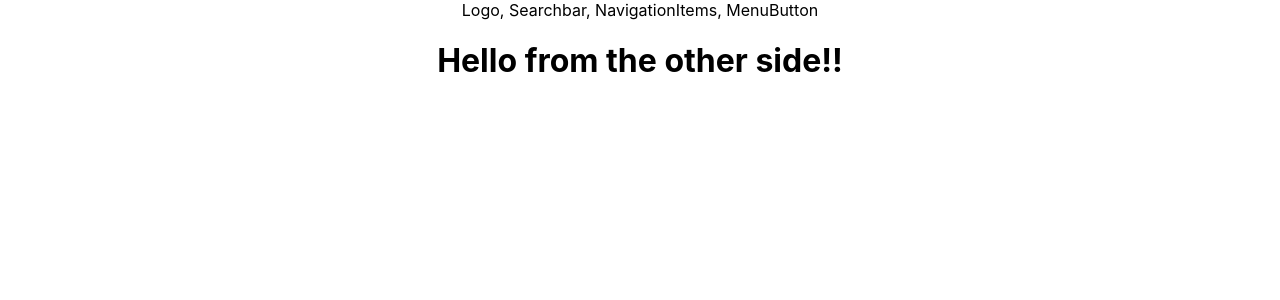
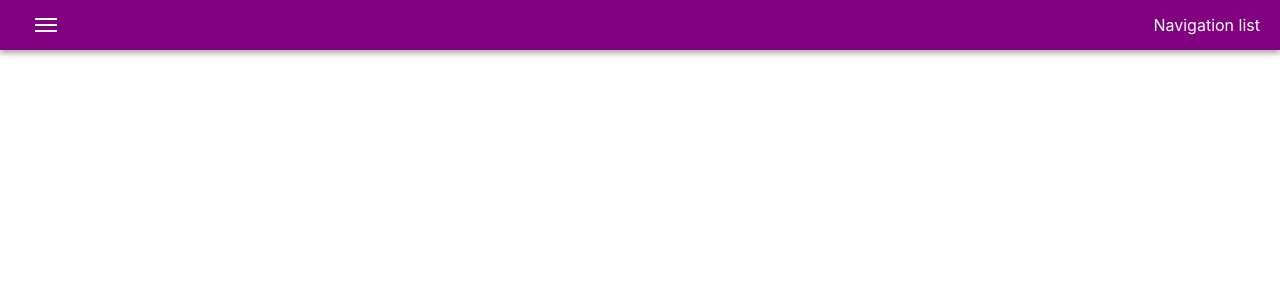
Before and after one commit to Endrjurejwen/movie-app, a React (Create React App) app: page / in a window 1280 px wide. Shown: the top 300 px of the page. Built offline with nearby package versions, Linux system fonts and the light colour scheme.

Commit message:
added animated menu button

```diff
--- a/package.json
+++ b/package.json
@@ -3,9 +3,11 @@
   "version": "0.1.0",
   "private": true,
   "dependencies": {
+    "prop-types": "^15.6.2",
     "react": "^16.7.0",
     "react-dom": "^16.7.0",
-    "react-scripts": "2.1.3"
+    "react-scripts": "2.1.3",
+    "styled-components": "^4.1.3"
   },
   "scripts": {
     "start": "react-scripts start",
@@ -23,7 +25,7 @@
     "not op_mini all"
   ],
   "devDependencies": {
-    "eslint": "^5.12.0",
+    "eslint": "^5.6.0",
     "eslint-config-airbnb": "^17.1.0",
     "eslint-plugin-import": "^2.14.0",
     "eslint-plugin-jsx-a11y": "^6.1.2",
--- a/src/App.css
+++ b/src/App.css
@@ -1,32 +1,7 @@
+*, *::before, *::after {
+  box-sizing: border-box;
+}
+
 .App {
   text-align: center;
 }
-
-.App-logo {
-  animation: App-logo-spin infinite 20s linear;
-  height: 40vmin;
-}
-
-.App-header {
-  background-color: #282c34;
-  min-height: 100vh;
-  display: flex;
-  flex-direction: column;
-  align-items: center;
-  justify-content: center;
-  font-size: calc(10px + 2vmin);
-  color: white;
-}
-
-.App-link {
-  color: #61dafb;
-}
-
-@keyframes App-logo-spin {
-  from {
-    transform: rotate(0deg);
-  }
-  to {
-    transform: rotate(360deg);
-  }
-}
--- a/src/App.js
+++ b/src/App.js
@@ -3,14 +3,13 @@
 import React, { Component } from 'react';
 import './App.css';
 
-import Navigation from './Navigation/Navigation';
+import Navigation from './components/Navigation/Navigation';
 
 class App extends Component {
   render() {
     return (
       <div className="App">
         <Navigation />
-        <h1>Hello from the other side!!</h1>
       </div>
     );
   }
--- a/src/Navigation/Navigation.js
+++ /dev/null
@@ -1,7 +0,0 @@
-import React from 'react';
-
-const navigation = () => (
-  <div>Logo, Searchbar, NavigationItems, MenuButton</div>
-);
-
-export default navigation;
--- /dev/null
+++ b/src/components/Navigation/Navigation.js
@@ -0,0 +1,35 @@
+import React from 'react';
+import styled from 'styled-components';
+
+import MenuButton from '../../elements/MenuButton';
+import Toggle from '../../utilities/Toggle';
+
+const navigation = () => (
+  <NavContainer>
+    <Toggle>
+      {({ on, toggle }) => (
+        <>
+          <MenuButton toggleMenu={toggle} open={on} />
+        </>
+      )}
+    </Toggle>
+    <div>Navigation list</div>
+  </NavContainer>
+);
+
+const NavContainer = styled.div`
+  color: #fff;
+  background-color: purple;
+  width: 100vw;
+  height: 50px;
+  position: fixed;
+  top: 0;
+  left: 0;
+  padding: 0 20px;
+  display: flex;
+  justify-content: space-between;
+  align-items: center;
+  box-shadow: 0 3px 6px rgba(0, 0, 0, .14), 0 3px 6px rgba(0, 0, 0, .24);
+`;
+
+export default navigation;
--- /dev/null
+++ b/src/elements/MenuButton.js
@@ -0,0 +1,53 @@
+import React from 'react';
+import styled from 'styled-components';
+import PropTypes from 'prop-types';
+
+const menuButton = ({ toggleMenu, open }) => (
+  <StyledButton onClick={toggleMenu}>
+    <MenuIcon open={open} />
+  </StyledButton>
+);
+
+menuButton.propTypes = {
+  toggleMenu: PropTypes.func.isRequired,
+  open: PropTypes.bool.isRequired,
+};
+
+const StyledButton = styled.button`
+  display: block;
+  z-index: 40;
+  cursor: pointer;
+  height: 100%;
+  border: none;
+  background-color: transparent;
+  padding: 0 15px;
+`;
+
+const MenuIcon = styled.div`
+  position: relative;
+  background-color: ${({ open }) => (open ? 'transparent' : '#fff')};
+  width: 22px;
+  height: 2px;
+
+  &::before, &::after {
+    content: "";
+    position: absolute;
+    background-color: #fff;
+    width: 22px;
+    height: 2px;
+    left: 0;
+    transition: transform .2s ease-out;
+  }
+
+  &::before {
+    top: ${({ open }) => (open ? '0' : '-6px')};
+    transform: ${({ open }) => (open ? 'rotate(135deg)' : 'rotate(0deg)')};
+  }
+
+  &::after {
+    top: ${({ open }) => (open ? '0' : '6px')};
+    transform: ${({ open }) => (open ? 'rotate(-135deg)' : 'rotate(0deg)')};
+  }
+`;
+
+export default menuButton;
--- /dev/null
+++ b/src/utilities/Toggle.js
@@ -0,0 +1,27 @@
+import { Component } from 'react';
+import PropTypes from 'prop-types';
+
+export default class Toggle extends Component {
+  static propTypes = {
+    children: PropTypes.func.isRequired,
+  }
+
+  state = {
+    on: false,
+  }
+
+  toggle = () => {
+    this.setState(prevState => ({
+      on: !prevState.on,
+    }));
+  }
+
+  render() {
+    const { children } = this.props;
+    const { on } = this.state;
+    return children({
+      on,
+      toggle: this.toggle,
+    });
+  }
+}
```
Also changed, not shown: src/components/Navigation/NavigationItems/NavigationItems.js (added, +20 -0 lines), 1 other file (tests, documents, lock files or other folders).
